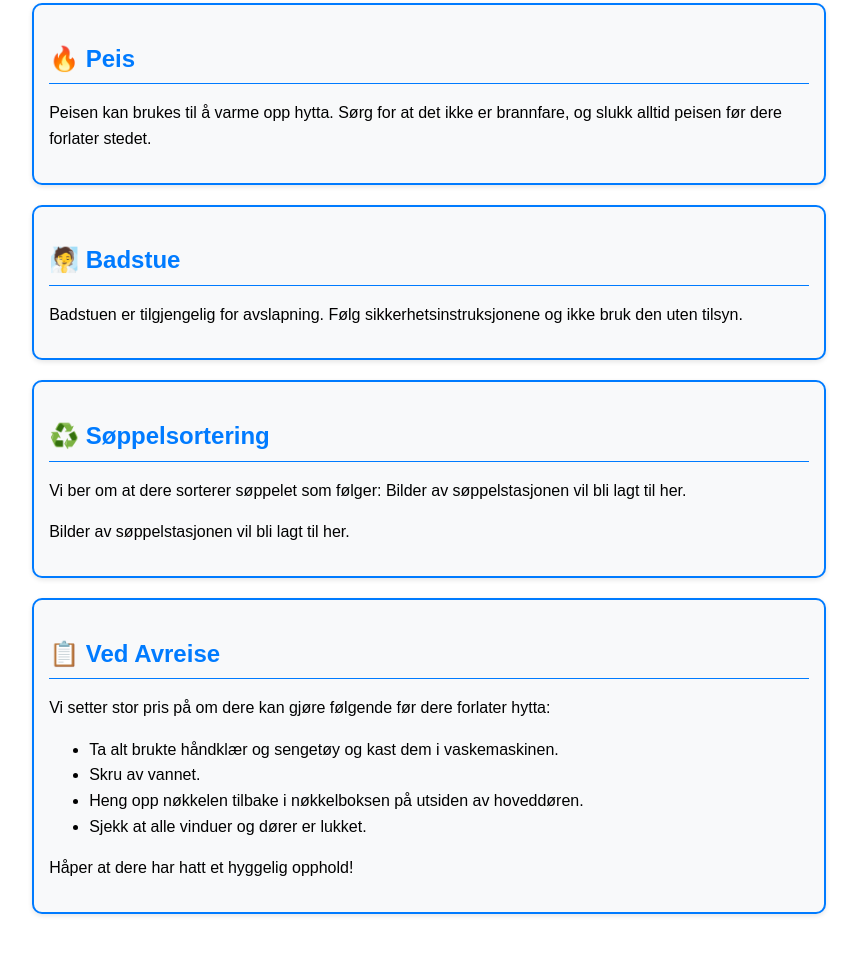
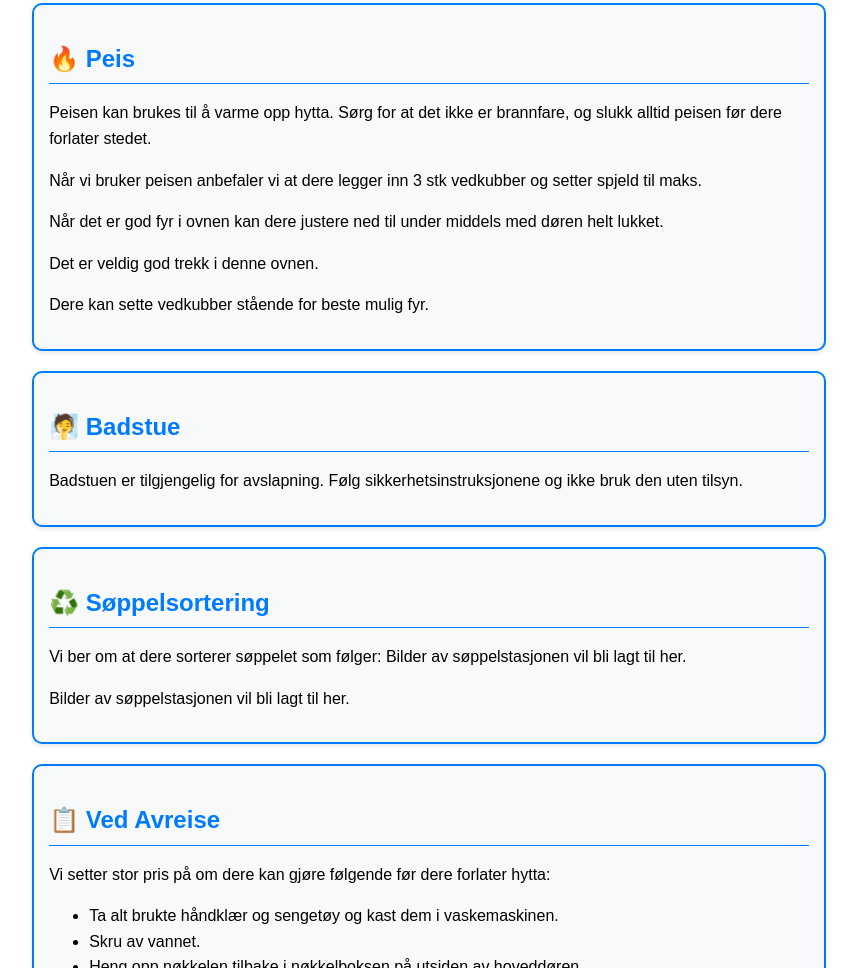
Before and after one commit to Rolfkitt/Rytterveien166, a plain HTML site: page index.html in a window 1280 px wide. Shown: the part 1840-2808 px from the top of the page, without its empty margins (211-1068 px from the left). Drawn offline with Linux system fonts and the light colour scheme.

Commit message:
Oppdater peis-seksjon med detaljerte råd om bruk av ved, spjeld, justering og trekk

```diff
--- a/index.html
+++ b/index.html
@@ -60,7 +60,11 @@
 
         <section id="fireplace">
             <h2>🔥 Peis</h2>
-            <p>Peisen kan brukes til å varme opp hytta. Sørg for at det ikke er brannfare, og slukk alltid peisen før dere forlater stedet.</p>
+            <p id="fireplace-intro"></p>
+            <p id="fireplace-start"></p>
+            <p id="fireplace-adjust"></p>
+            <p id="fireplace-draught"></p>
+            <p id="fireplace-standing"></p>
         </section>
 
         <section id="sauna">
--- a/static/js/script.js
+++ b/static/js/script.js
@@ -25,7 +25,11 @@ const translations = {
         jacuzziShowerAdvice: "Før bruk ønsker vi at alle som skal bruke boblebadet tar en kjapp dusj. Dette er for å sikre et hyggelig og rent miljø for alle.",
         jacuzziChlorineAdvice: "Etter bruk skal det settes oppi 1 stk klor tablett for å holde vannet rent.",
         fireplaceTitle: "🔥 Peis",
-        fireplaceText: "Peisen kan brukes til å varme opp hytta. Sørg for at det ikke er brannfare, og slukk alltid peisen før dere forlater stedet.",
+        fireplaceIntro: "Peisen kan brukes til å varme opp hytta. Sørg for at det ikke er brannfare, og slukk alltid peisen før dere forlater stedet.",
+        fireplaceStart: "Når vi bruker peisen anbefaler vi at dere legger inn 3 stk vedkubber og setter spjeld til maks.",
+        fireplaceAdjust: "Når det er god fyr i ovnen kan dere justere ned til under middels med døren helt lukket.",
+        fireplaceDraught: "Det er veldig god trekk i denne ovnen.",
+        fireplaceStanding: "Dere kan sette vedkubber stående for beste mulig fyr.",
         saunaTitle: "🧖 Badstue",
         saunaText: "Badstuen er tilgjengelig for avslapning. Følg sikkerhetsinstruksjonene og ikke bruk den uten tilsyn.",
         departureTitle: "📋 Ved Avreise",
@@ -66,7 +70,11 @@ const translations = {
         jacuzziShowerAdvice: "Før brug ønsker vi, at alle som skal bruge boblebadet tager et hurtigt bad. Dette er for at sikre et hyggeligt og rent miljø for alle.",
         jacuzziChlorineAdvice: "Efter brug skal der sættes 1 stk klor tablet op i for at holde vandet rent.",
         fireplaceTitle: "🔥 Peis",
-        fireplaceText: "Peisen kan brukes til å varme opp hytta. Sørg for at det ikke er brannfare, og slukk alltid peisen før dere forlater stedet.",
+        fireplaceIntro: "Peisen kan brukes til å varme opp hytta. Sørg for at det ikke er brannfare, og slukk alltid peisen før dere forlater stedet.",
+        fireplaceStart: "Når vi bruker peisen anbefaler vi at dere legger inn 3 stk vedkubber og setter spjeld til maks.",
+        fireplaceAdjust: "Når det er god fyr i ovnen kan dere justere ned til under middels med døren helt lukket.",
+        fireplaceDraught: "Det er veldig god trekk i denne ovnen.",
+        fireplaceStanding: "Dere kan sette vedkubber stående for beste mulig fyr.",
         saunaTitle: "🧖 Badstue",
         saunaText: "Badstuen er tilgjengelig for avslapning. Følg sikkerhetsinstruksjonene og ikke bruk den uten tilsyn.",
         departureTitle: "📋 Ved Afrejse",
@@ -107,7 +115,11 @@ const translations = {
         jacuzziShowerAdvice: "Vor der Nutzung möchten wir, dass alle, die den Whirlpool benutzen möchten, eine kurze Dusche nehmen. Dies dient dazu, eine angenehme und saubere Umgebung für alle zu gewährleisten.",
         jacuzziChlorineAdvice: "Nach der Nutzung sollte 1 Chlor-Tablette hineingegeben werden, um das Wasser sauber zu halten.",
         fireplaceTitle: "🔥 Kamin",
-        fireplaceText: "Der Kamin kann verwendet werden, um die Hütte zu heizen. Stellen Sie sicher, dass keine Brandgefahr besteht, und löschen Sie den Kamin immer, bevor Sie den Ort verlassen.",
+        fireplaceIntro: "Der Kamin kann verwendet werden, um die Hütte zu heizen. Stellen Sie sicher, dass keine Brandgefahr besteht, und löschen Sie den Kamin immer, bevor Sie den Ort verlassen.",
+        fireplaceStart: "Wenn wir den Kamin verwenden, empfehlen wir, 3 Holzscheite einzulegen und die Klappe auf Maximum zu stellen.",
+        fireplaceAdjust: "Wenn das Feuer im Ofen gut brennt, können Sie auf unter Mittel herunterdrehen, mit der Tür vollständig geschlossen.",
+        fireplaceDraught: "Es gibt einen sehr guten Zug in diesem Ofen.",
+        fireplaceStanding: "Sie können die Holzscheite stehend platzieren für das beste mögliche Feuer.",
         saunaTitle: "🧖 Sauna",
         saunaText: "Die Sauna steht zur Entspannung zur Verfügung. Befolgen Sie die Sicherheitsanweisungen und verwenden Sie sie nicht ohne Aufsicht.",
 
@@ -149,7 +161,11 @@ const translations = {
         jacuzziShowerAdvice: "Before use, we ask that everyone who wants to use the jacuzzi takes a quick shower. This is to ensure a pleasant and clean environment for everyone.",
         jacuzziChlorineAdvice: "After use, 1 chlorine tablet should be added to keep the water clean.",
         fireplaceTitle: "🔥 Fireplace",
-        fireplaceText: "The fireplace can be used to heat the cabin. Ensure there is no fire hazard, and always extinguish the fireplace before leaving.",
+        fireplaceIntro: "The fireplace can be used to heat the cabin. Ensure there is no fire hazard, and always extinguish the fireplace before leaving.",
+        fireplaceStart: "When using the fireplace, we recommend putting in 3 logs and setting the damper to maximum.",
+        fireplaceAdjust: "When there is a good fire in the stove, you can adjust down to below medium with the door completely closed.",
+        fireplaceDraught: "There is very good draught in this stove.",
+        fireplaceStanding: "You can place the logs standing for the best possible fire.",
         saunaTitle: "🧖 Sauna",
         saunaText: "The sauna is available for relaxation. Follow safety instructions and do not use it unsupervised.",
         departureTitle: "📋 Upon Departure",
@@ -197,7 +213,11 @@ function updateContent(lang = 'no') {
     document.querySelector('#jacuzzi-shower').textContent = trans.jacuzziShowerAdvice;
     document.querySelector('#jacuzzi-chlorine').textContent = trans.jacuzziChlorineAdvice;
     document.querySelector('#fireplace h2').textContent = trans.fireplaceTitle;
-    document.querySelector('#fireplace p').textContent = trans.fireplaceText;
+    document.querySelector('#fireplace-intro').textContent = trans.fireplaceIntro;
+    document.querySelector('#fireplace-start').textContent = trans.fireplaceStart;
+    document.querySelector('#fireplace-adjust').textContent = trans.fireplaceAdjust;
+    document.querySelector('#fireplace-draught').textContent = trans.fireplaceDraught;
+    document.querySelector('#fireplace-standing').textContent = trans.fireplaceStanding;
     document.querySelector('#sauna h2').textContent = trans.saunaTitle;
     document.querySelector('#sauna p').textContent = trans.saunaText;
     document.querySelector('#departure h2').textContent = trans.departureTitle;
```
